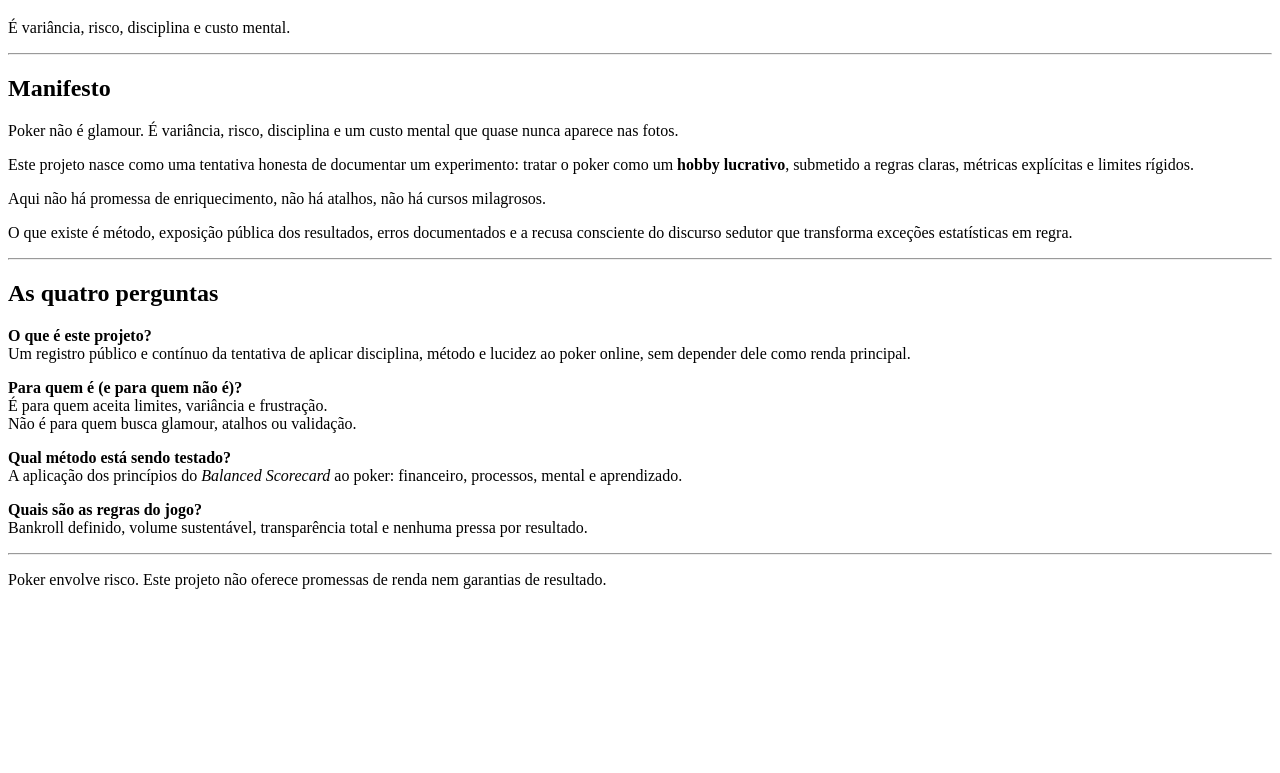
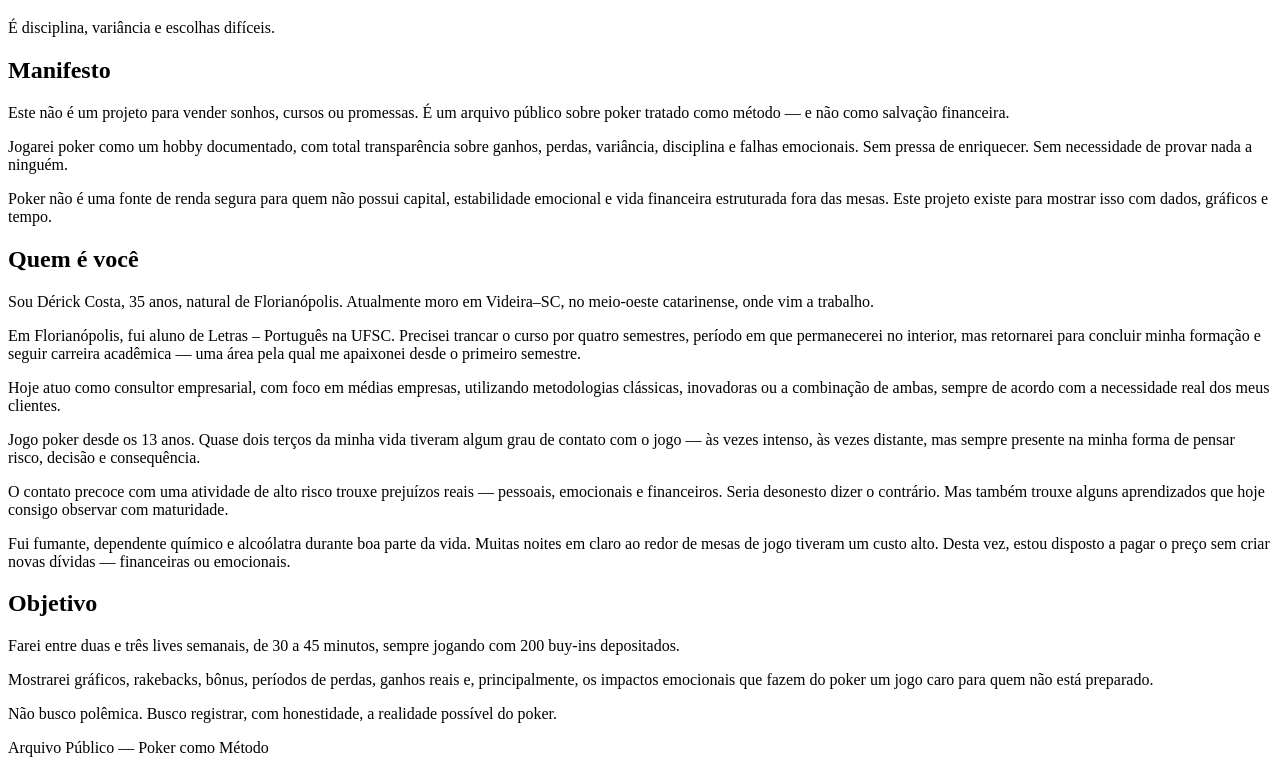
Before and after one commit to derickcosta816/derickcosta816.github.io, a plain HTML site: page index.html in a window 1280 px wide. Shown: the part 61-834 px from the top of the page. Before the commit the page ends 800 px from the top, so only its background shows below. Drawn offline with Linux system fonts and the light colour scheme.

Commit message:
Revise index.html for clarity and content updates
Updated the content and structure of the index.html file to improve clarity and presentation of the poker project.

```diff
--- a/index.html
+++ b/index.html
@@ -2,93 +2,106 @@
 <html lang="pt-BR">
 <head>
    <meta charset="UTF-8">
-  <title>Poker como Método</title>
+   <title>Arquivo Público — Poker como Método</title>
    <meta name="viewport" content="width=device-width, initial-scale=1.0">
-  <meta name="description" content="Poker como hobby lucrativo, método e estudo de risco. Um experimento público e documentado.">
+   <link rel="stylesheet" href="style.css">
 </head>
-
 <body>
 
-  <!-- HERO -->
 <header>
    <h1>Poker não é glamour.</h1>
-    <p>É variância, risco, disciplina e custo mental.</p>
+   <p>É disciplina, variância e escolhas difíceis.</p>
 </header>
 
-  <hr>
+<main>
 
-  <!-- MANIFESTO -->
-  <section id="manifesto">
+<section>
    <h2>Manifesto</h2>
 
    <p>
-      Poker não é glamour.
-      É variância, risco, disciplina e um custo mental que quase nunca aparece nas fotos.
+      Este não é um projeto para vender sonhos, cursos ou promessas.
+      É um arquivo público sobre poker tratado como método — e não como salvação financeira.
    </p>
 
    <p>
-      Este projeto nasce como uma tentativa honesta de documentar um experimento:
-      tratar o poker como um <strong>hobby lucrativo</strong>,
-      submetido a regras claras, métricas explícitas e limites rígidos.
+      Jogarei poker como um hobby documentado, com total transparência sobre ganhos,
+      perdas, variância, disciplina e falhas emocionais.
+      Sem pressa de enriquecer. Sem necessidade de provar nada a ninguém.
    </p>
 
    <p>
-      Aqui não há promessa de enriquecimento,
-      não há atalhos,
-      não há cursos milagrosos.
+      Poker não é uma fonte de renda segura para quem não possui capital,
+      estabilidade emocional e vida financeira estruturada fora das mesas.
+      Este projeto existe para mostrar isso com dados, gráficos e tempo.
+   </p>
+</section>
+
+<section>
+   <h2>Quem é você</h2>
+
+   <p>
+      Sou Dérick Costa, 35 anos, natural de Florianópolis.
+      Atualmente moro em Videira–SC, no meio-oeste catarinense, onde vim a trabalho.
    </p>
 
    <p>
-      O que existe é método,
-      exposição pública dos resultados,
-      erros documentados
-      e a recusa consciente do discurso sedutor
-      que transforma exceções estatísticas em regra.
+      Em Florianópolis, fui aluno de Letras – Português na UFSC.
+      Precisei trancar o curso por quatro semestres, período em que permanecerei no interior,
+      mas retornarei para concluir minha formação e seguir carreira acadêmica —
+      uma área pela qual me apaixonei desde o primeiro semestre.
+   </p>
+
+   <p>
+      Hoje atuo como consultor empresarial, com foco em médias empresas,
+      utilizando metodologias clássicas, inovadoras ou a combinação de ambas,
+      sempre de acordo com a necessidade real dos meus clientes.
+   </p>
+
+   <p>
+      Jogo poker desde os 13 anos. Quase dois terços da minha vida tiveram algum grau de
+      contato com o jogo — às vezes intenso, às vezes distante, mas sempre presente
+      na minha forma de pensar risco, decisão e consequência.
+   </p>
+
+   <p>
+      O contato precoce com uma atividade de alto risco trouxe prejuízos reais —
+      pessoais, emocionais e financeiros.
+      Seria desonesto dizer o contrário.
+      Mas também trouxe alguns aprendizados que hoje consigo observar com maturidade.
+   </p>
+
+   <p>
+      Fui fumante, dependente químico e alcoólatra durante boa parte da vida.
+      Muitas noites em claro ao redor de mesas de jogo tiveram um custo alto.
+      Desta vez, estou disposto a pagar o preço sem criar novas dívidas —
+      financeiras ou emocionais.
    </p>
 </section>
 
-  <hr>
-
-  <!-- QUATRO PERGUNTAS -->
-  <section id="perguntas">
-    <h2>As quatro perguntas</h2>
+<section>
+   <h2>Objetivo</h2>
 
    <p>
-      <strong>O que é este projeto?</strong><br>
-      Um registro público e contínuo da tentativa de aplicar disciplina,
-      método e lucidez ao poker online,
-      sem depender dele como renda principal.
+      Farei entre duas e três lives semanais, de 30 a 45 minutos,
+      sempre jogando com 200 buy-ins depositados.
    </p>
 
    <p>
-      <strong>Para quem é (e para quem não é)?</strong><br>
-      É para quem aceita limites, variância e frustração.<br>
-      Não é para quem busca glamour, atalhos ou validação.
+      Mostrarei gráficos, rakebacks, bônus, períodos de perdas,
+      ganhos reais e, principalmente, os impactos emocionais
+      que fazem do poker um jogo caro para quem não está preparado.
    </p>
 
    <p>
-      <strong>Qual método está sendo testado?</strong><br>
-      A aplicação dos princípios do <em>Balanced Scorecard</em> ao poker:
-      financeiro, processos, mental e aprendizado.
-    </p>
-
-    <p>
-      <strong>Quais são as regras do jogo?</strong><br>
-      Bankroll definido,
-      volume sustentável,
-      transparência total
-      e nenhuma pressa por resultado.
+      Não busco polêmica.
+      Busco registrar, com honestidade, a realidade possível do poker.
    </p>
 </section>
 
-  <hr>
+</main>
 
-  <!-- FOOTER -->
 <footer>
-    <p>
-      Poker envolve risco.
-      Este projeto não oferece promessas de renda nem garantias de resultado.
-    </p>
+   <p>Arquivo Público — Poker como Método</p>
 </footer>
 
 </body>
```
Lines whose indentation alone changed are shown as unchanged.
